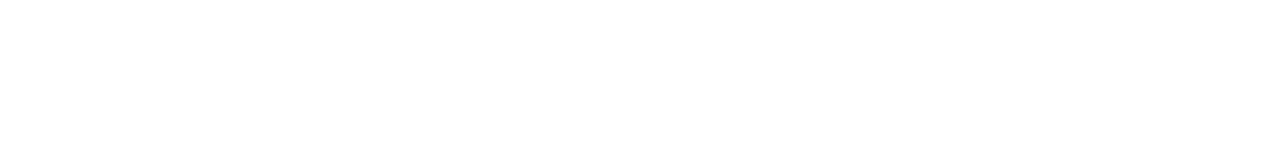
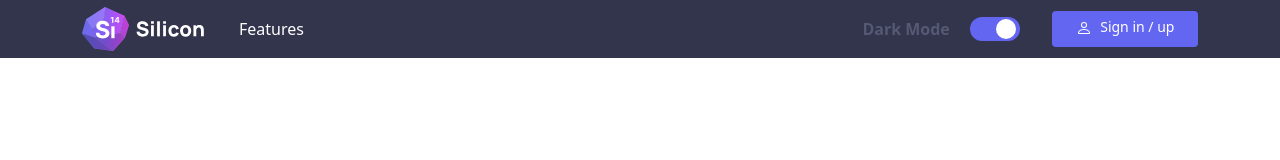
Before and after one commit to Abdifatah-7/Inl-mningUppgift-1, a plain HTML site: page Index.html in a window 1280 px wide. Drawn offline with nearby package versions, Linux system fonts and the light colour scheme.

Commit message:
Gjorde färdigt navigation delen

```diff
--- a/Index.html
+++ b/Index.html
@@ -4,8 +4,65 @@
   <meta charset="UTF-8">
   <meta name="viewport" content="width=device-width, initial-scale=1.0">
   <title>Document</title>
+<link rel="stylesheet" href="./style.css">
+
+  <link href="https://cdn.jsdelivr.net/npm/bootstrap@5.3.3/dist/css/bootstrap.min.css" rel="stylesheet" integrity="sha384-QWTKZyjpPEjISv5WaRU9OFeRpok6YctnYmDr5pNlyT2bRjXh0JMhjY6hW+ALEwIH" crossorigin="anonymous">
+
 </head>
 <body>
+  <!-- Navigation Delen -->
+  <section id="navigation">
+    <div class="container">
+      <a class="logo" href="Index.html"><img src="./images/icon-dark mode.svg" alt=""></a>
 
+      <nav class="nav-bar">
+        <a class="nav-link" href="#"> Features</a>
+      </nav>
+
+      <div class="btn-toogle-switch">
+        <span class="dark-mode-text">Dark Mode</span>
+        <label class="switch">
+        <input class="darkmode-switch" type="checkbox" checked>
+        <span class="slider round"></span>
+        </label>
+      </div>
+
+      <a id="sign-in-btn" href="#" class="btn-primary">
+        <svg class="user-icon" xmlns="http://www.w3.org/2000/svg" width="16" height="16" fill="currentColor" class="bi bi-person" viewBox="0 0 16 16">
+          <path d="M8 8a3 3 0 1 0 0-6 3 3 0 0 0 0 6m2-3a2 2 0 1 1-4 0 2 2 0 0 1 4 0m4 8c0 1-1 1-1 1H3s-1 0-1-1 1-4 6-4 6 3 6 4m-1-.004c-.001-.246-.154-.986-.832-1.664C11.516 10.68 10.289 10 8 10s-3.516.68-4.168 1.332c-.678.678-.83 1.418-.832 1.664z"/>
+        </svg>
+        <span>Sign in / up</span>
+      </a>
+
+
+        <svg xmlns="http://www.w3.org/2000/svg" width="16" height="16" fill="currentColor" id="menu-hamburgare" class="check" viewBox="0 0 16 16">
+          <path fill-rule="evenodd" d="M2.5 12a.5.5 0 0 1 .5-.5h10a.5.5 0 0 1 0 1H3a.5.5 0 0 1-.5-.5m0-4a.5.5 0 0 1 .5-.5h10a.5.5 0 0 1 0 1H3a.5.5 0 0 1-.5-.5m0-4a.5.5 0 0 1 .5-.5h10a.5.5 0 0 1 0 1H3a.5.5 0 0 1-.5-.5"/>
+        </svg>
+
+
+
+
+    </div>
+
+
+  </section>
+
+
+
+
+
+
+
+
+
+  <!-- Första sida -->
+  <section></section>
+
+
+  <section></section>
+
+  <section></section>
+
+  <section></section>
 </body>
 </html>
--- /dev/null
+++ b/style.css
@@ -0,0 +1,172 @@
+@import url('https://fonts.googleapis.com/css2?family=Manrope:wght@200..800&display=swap');
+
+:root {
+  --colar-primary: #6366F1;
+  --colar-dark: #0B0F19;
+  --colar-gray: #9397AD;
+  --colar-white: #ffff;
+}
+
+body {
+  font-family: "Manrope", system-ui;
+  font-optical-sizing: auto;
+  font-weight: 400;
+  font-style: normal;
+  font-size: 16px;
+}
+
+#navigation {
+  background-color: #33354D;
+  padding: 7px;
+}
+
+.container {
+  display: grid;
+  grid-template-columns: auto 1fr auto auto;
+  align-items: center;
+}
+
+.nav-bar {
+  color: #fff;
+  margin-left: 35px;
+  text-decoration: none;
+}
+
+.btn-toogle-switch .dark-mode-text {
+  color: #565973;
+  font-size: 16px;
+  font-weight: 600;
+  margin-right: 1rem;
+}
+
+.switch {
+  position: relative;
+  display: inline-block;
+  width: 50px;
+  height: 24px;
+  margin-right: 2rem;
+}
+
+.switch input {
+  opacity: 0;
+  width: 0;
+  height: 0;
+}
+
+.slider {
+  position: absolute;
+  cursor: pointer;
+  top: 0;
+  left: 0;
+  right: 0;
+  bottom: 0;
+  background-color: #ccc;
+  -webkit-transition: .4s;
+  transition: .4s;
+}
+
+.slider:before {
+  position: absolute;
+  content: "";
+  height: 20px;
+  width: 20px;
+  bottom: 2px;
+  background-color: white;
+  -webkit-transition: .4s;
+  transition: .4s;
+}
+
+input:checked + .slider {
+  background-color: #6366F1;
+}
+
+input:focus + .slider {
+  box-shadow: 0 0 1px #2196F3;
+}
+
+input:checked + .slider:before {
+  -webkit-transform: translateX(26px);
+  -ms-transform: translateX(26px);
+  transform: translateX(26px);
+}
+
+/* Rounded sliders */
+.slider.round {
+  border-radius: 34px;
+}
+
+.slider.round:before {
+  border-radius: 50%;
+}
+
+#sign-in-btn {
+  background-color: var(--colar-primary);
+  width: 146px;
+  height: 36px;
+  border: none;
+  border-radius: 4px;
+  color: #ffff;
+  font-size: 14px;
+  text-align: center;
+  padding-top: 5px;
+  text-decoration: none;
+}
+
+.user-icon {
+  margin-right: 5px;
+}
+
+.check {
+  display: none;
+  width: 30px;
+  height: 36px;
+  color: #ffff;
+  font-size: 2rem;
+}
+
+/* Tablet - Version */
+@media (max-width: 768px) {
+  /* navigation delen */
+  #sign-in-btn{
+    display: none;
+  }
+  .nav-bar{
+    display: none;
+  }
+
+  .container{
+    display: grid;
+    grid-template-columns: 1fr auto auto;
+    gap: 1.5rem;
+    padding: 1rem;
+    align-items: center;
+
+
+  }
+
+  .check {
+    display:block;
+
+  }
+}
+
+
+
+/* Mobil-version */
+@media (max-width:576px){
+
+  /* navigation-delen */
+  .container{
+
+  }
+
+  .dark-mode-text{
+    display: none;
+  }
+
+  .btn-toogle-switch{
+    padding-left: ;
+  }
+
+
+}
```
